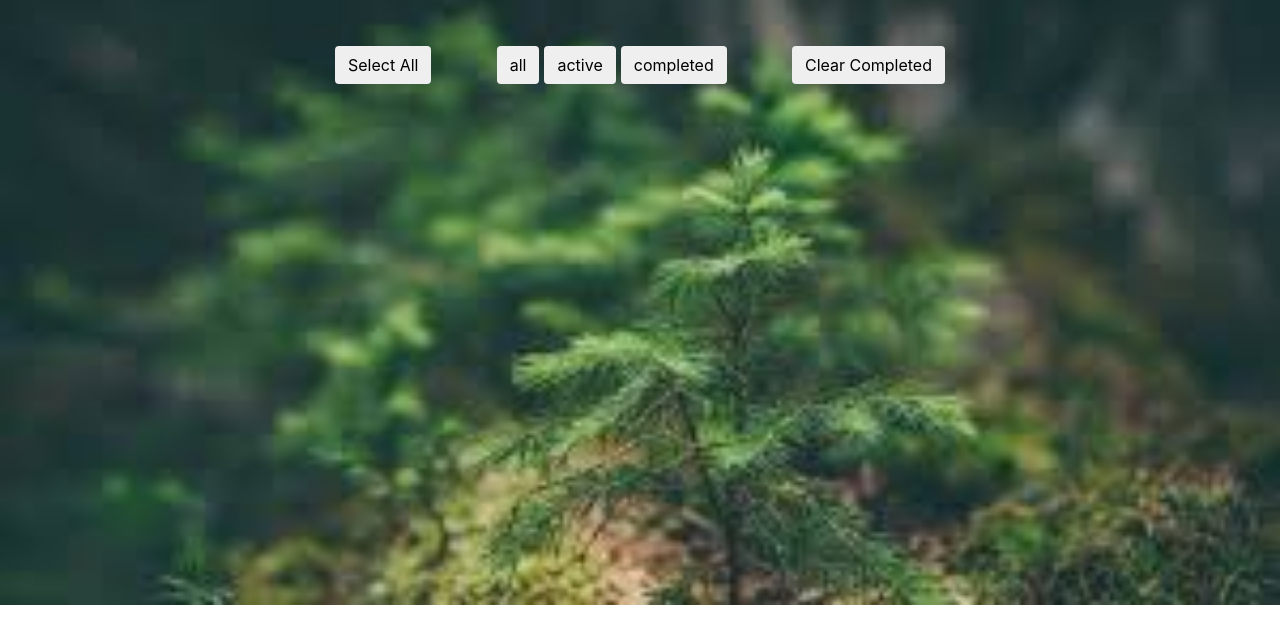
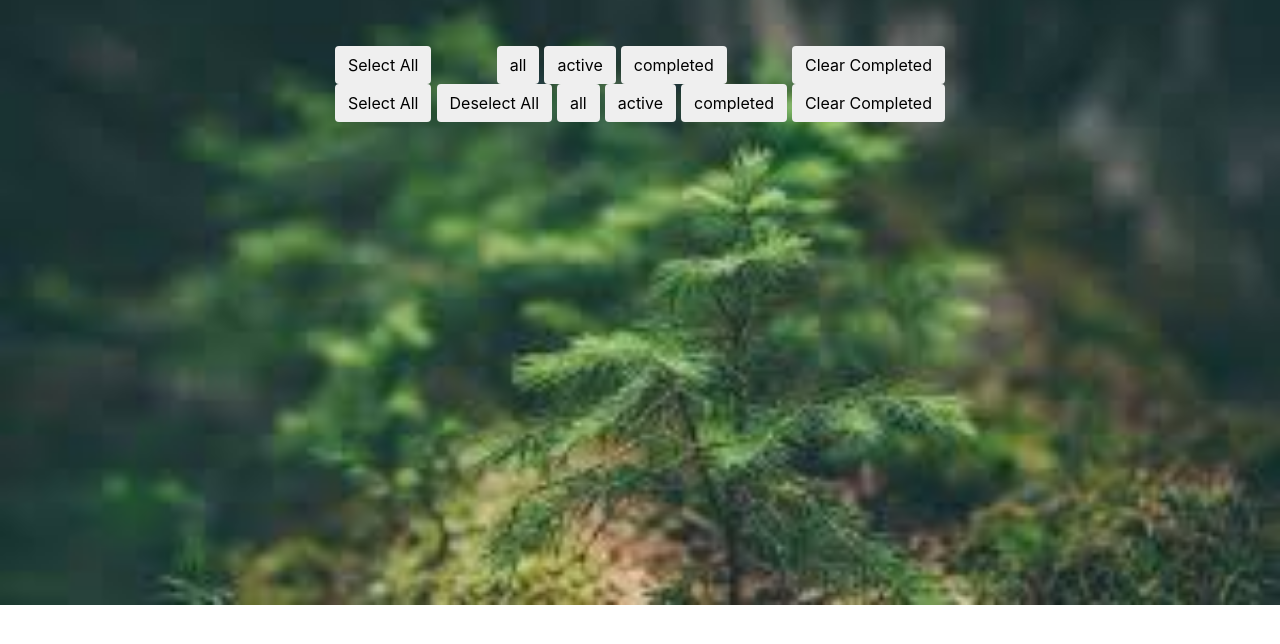
Before and after one commit to bhavik2899/ToDoApp, a plain HTML site: page index.html in a window 1280 px wide. Shown: the part 112-756 px from the top of the page. Drawn offline with Linux system fonts and the light colour scheme.

Commit message:
commmit2

```diff
--- a/index.html
+++ b/index.html
@@ -59,6 +59,23 @@
 	    	</div>
 	    </div>
 
+	    <div class="row">
+	    	<div class="col d-flex justify-content-between">
+	    		<div>
+	    			<button onclick="selectAll()" id="selectAll" class="btn myBtn">Select All</button>
+	    			<button onclick="deselectAll()" id="deselectAll" class="btn myBtn">Deselect All</button>
+	    		</div>
+	    		<div>
+	    			<button onclick="allList()" class="btn myBtn">all</button>
+	    			<button onclick="active()" class="btn myBtn">active</button>
+	    			<button onclick="completed()" class="btn myBtn">completed</button>
+	    		</div>
+	    		<div>
+	    			<button onclick="removeCompleted()" class="btn myBtn">Clear Completed</button>
+	    		</div>
+	    	</div>
+	    </div>
+
 	</div>
 
 	<script src="js/jquery.js"></script>
```
